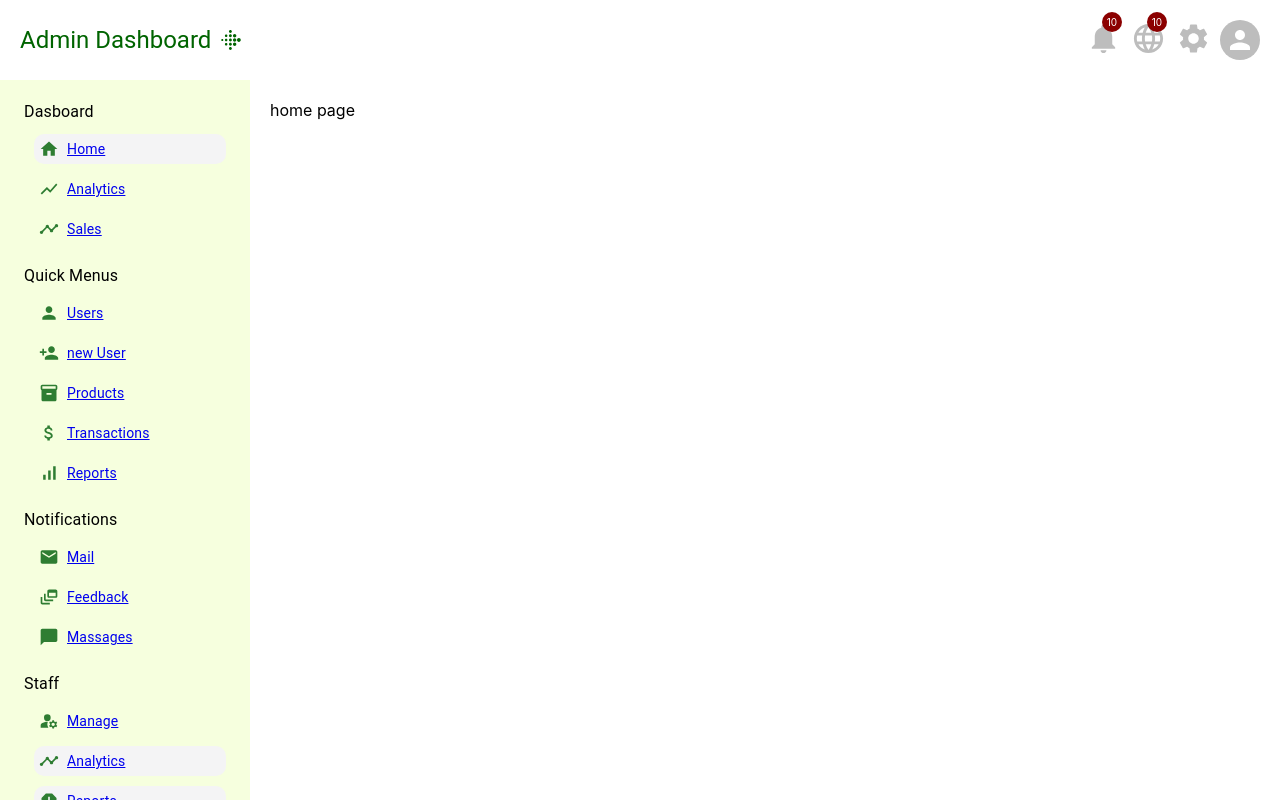
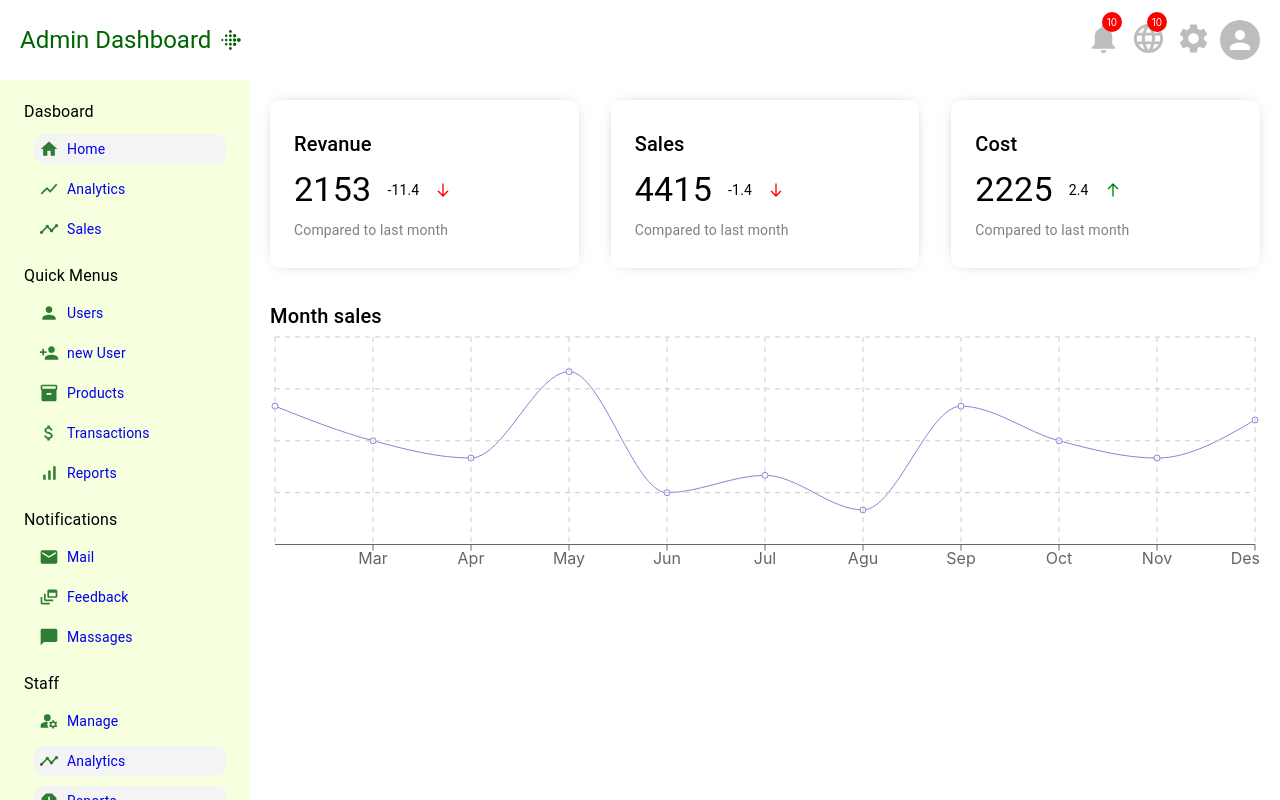
Before and after one commit to atefe-fazeli/dashboard-admin, a React (Create React App) app: page / in a window 1280 px wide. Built offline with nearby package versions, Linux system fonts and the light colour scheme.

Commit message:
home chart completed

```diff
--- a/package.json
+++ b/package.json
@@ -12,6 +12,7 @@
     "@testing-library/user-event": "^13.5.0",
     "react": "^18.3.1",
     "react-dom": "^18.3.1",
+    "react-icons": "^5.2.1",
     "react-router-dom": "^6.23.1",
     "react-scripts": "5.0.1",
     "recharts": "^2.12.7",
--- a/src/App.css
+++ b/src/App.css
@@ -6,3 +6,10 @@
     background-color: #f4f4f5;
     border-radius: 10px;
 }
+.navLink:hover{
+    background-color: #f4f4f5;
+    border-radius: 10px;
+}
+a{
+    text-decoration: none;
+}
--- /dev/null
+++ b/src/pages/home/components/chart.js
@@ -0,0 +1,40 @@
+import {
+  LineChart,
+  Line,
+  CartesianGrid,
+  XAxis,
+  YAxis,
+  Tooltip,
+  ResponsiveContainer,
+} from "recharts";
+import {Typography } from "@mui/material";
+
+const data = [
+  { name: "Feb", sale: 400 },
+  { name: "Mar", sale: 300 },
+  { name: "Apr", sale: 250 },
+  { name: "May", sale: 500 },
+  { name: "Jun", sale: 150 },
+  { name: "Jul", sale: 200 },
+  { name: "Agu", sale: 100 },
+  { name: "Sep", sale: 400 },
+  { name: "Oct", sale: 300 },
+  { name: "Nov", sale: 250 },
+  { name: "Des", sale: 360 },
+];
+function Chart() {
+  return (
+    <>
+      <Typography variant="h6">Month sales</Typography>
+      <ResponsiveContainer width="100%" aspect={4}>
+        <LineChart width={600} height={300} data={data}>
+          <Line type="monotone" dataKey="sale" stroke="#8884d8" />
+          <CartesianGrid stroke="#ccc" strokeDasharray="5 5" />
+          <XAxis dataKey="name" />
+          <Tooltip />
+        </LineChart>
+      </ResponsiveContainer>
+    </>
+  );
+}
+export default Chart;
--- a/src/pages/home/index.js
+++ b/src/pages/home/index.js
@@ -1,7 +1,51 @@
 import React from "react";
-
+import Grid from "@mui/material/Unstable_Grid2";
+import { Box, Stack, Typography } from "@mui/material";
+import { HiOutlineArrowUp } from "react-icons/hi";
+import { HiOutlineArrowDown } from "react-icons/hi";
+import Chart from "./components/chart";
+const data = [
+  { id: 0, title: "Revanue", total: 2153, percent: -11.4 },
+  { id: 1, title: "Sales", total: 4415, percent: -1.4 },
+  { id: 2, title: "Cost", total: 2225, percent: +2.4 },
+];
 function Home() {
-  return <div>home page</div>;
+  return (
+    <div>
+      <Grid container spacing={4}>
+        {data.map((item) => (
+          <Grid xs={4} key={item.id}>
+            <Box
+              height={120}
+              display="flex"
+              flexDirection="column"
+              justifyContent={"space-around"}
+              boxShadow=" rgba(0, 0, 0, 0.75) 0 0 15px -10px"
+              p={3}
+              sx={{ borderRadius: "10px" }}
+            >
+              <Typography variant="h6">{item.title}</Typography>
+              <Stack direction="row" spacing={2} alignItems="center">
+                <Typography variant="h4">{item.total}</Typography>
+                <Typography variant="body2">{item.percent}</Typography>
+                {item.percent < 0 ? (
+                  <HiOutlineArrowDown style={{ color: "red" }}/>
+                ) : (
+                  <HiOutlineArrowUp  style={{ color: "green" }}/>
+                )}
+              </Stack>
+              <Typography variant="body2" sx={{ color: "gray" }}>Compared to last month</Typography>
+            </Box>
+          </Grid>
+        ))}
+        <Grid xs={12}>
+          <Chart/>
+        </Grid>
+        <Grid xs={5}></Grid>
+        <Grid xs={7}></Grid>
+      </Grid>
+    </div>
+  );
 }
 
 export default Home;
--- a/src/pages/navbar/navbar.css
+++ b/src/pages/navbar/navbar.css
@@ -6,7 +6,7 @@
     align-items: center;
     justify-content: center;
     position: absolute;
-    background-color: darkred;
+    background-color: red;
     color: #fff;
     font-size: 10px;
     top: -8px;
--- a/src/pages/sidebar/sidebar.js
+++ b/src/pages/sidebar/sidebar.js
@@ -150,7 +150,8 @@ function Sidebar() {
                 <NavLink
                   key={subMenu.id}
                   to={subMenu.path}
-                  style={{ marginTop: "10px", padding: "5px" }}
+                  className="navLink"
+                  style={{ marginTop: "10px", padding: "5px", }}
                 >
                   <Stack direction="row" alignItems="center" spacing={1}>
                     {subMenu.icon}
```
Also changed, not shown: 1 other file (tests, documents, lock files or other folders).
